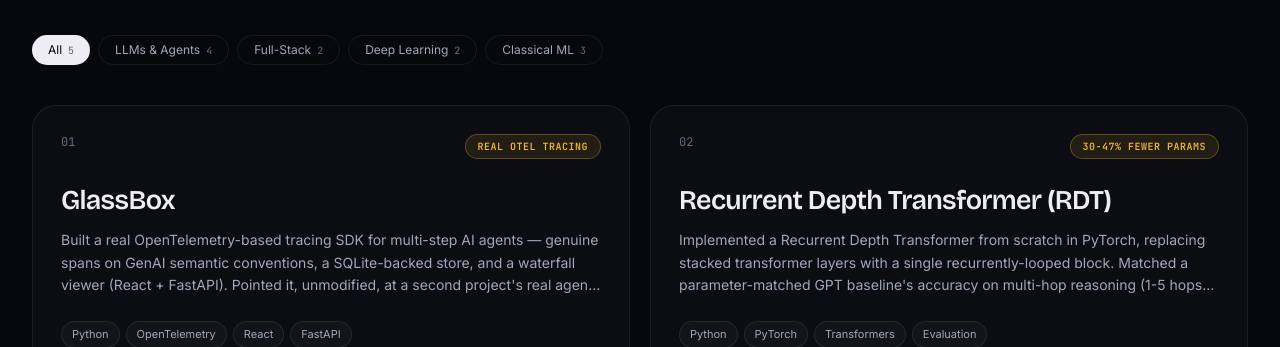
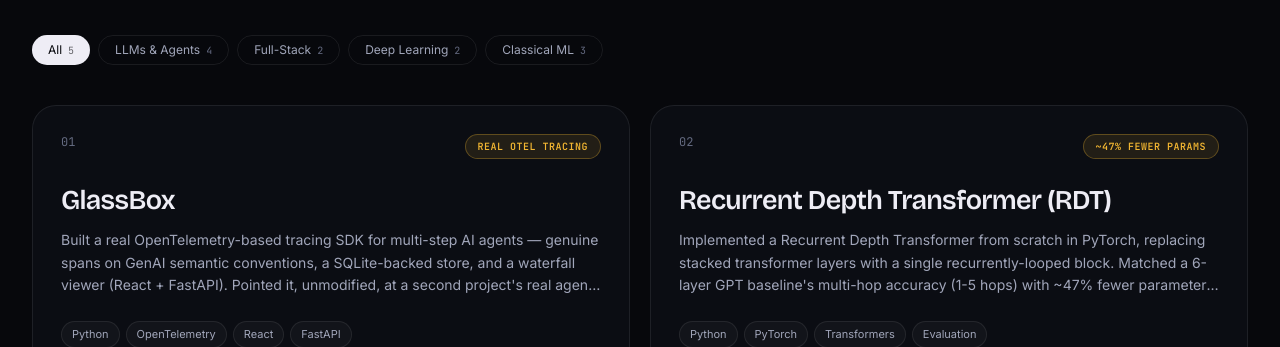
Before and after one commit to PrathibhaDevkar/prathibha-portfolio, a Next.js app: page / in a window 1280 px wide. Shown: the part 2160-2507 px from the top of the page. Built offline with nearby package versions, Linux system fonts and the light colour scheme.

Commit message:
Correct project numbers and Net Load wording

```diff
--- a/data/experience.ts
+++ b/data/experience.ts
@@ -7,7 +7,7 @@
     location: "Arlington, TX",
     description: [
       "Refactored a 6-service Docker stack (Mosquitto MQTT, InfluxDB, Grafana, a FastAPI Data Hub, Python collectors) into a single self-contained FastAPI application with an embedded dashboard, eliminating the Docker/Grafana/MQTT infrastructure dependency entirely.",
-      "Integrated live telemetry from three hardware APIs — LG ThinQ (AC), Rheem EcoNet (water heater), and Enphase (solar) — into a unified REST API computing a real-time Net Load metric (solar minus HVAC/HWH draw), via a background asyncio collector refreshing every 60 seconds."
+      "Integrated live telemetry from three hardware APIs — LG ThinQ (AC), Rheem EcoNet (water heater), and Enphase (solar) — into a unified REST API refreshed every 60 seconds by a background asyncio collector, behind a dashboard that charts real-time net load (solar minus HVAC/HWH draw)."
     ]
   },
   {
--- a/data/projects.ts
+++ b/data/projects.ts
@@ -20,10 +20,10 @@
   },
   {
     title: "Recurrent Depth Transformer (RDT)",
-    description: "Implemented a Recurrent Depth Transformer from scratch in PyTorch, replacing stacked transformer layers with a single recurrently-looped block. Matched a parameter-matched GPT baseline's accuracy on multi-hop reasoning (1-5 hops) at 30-47% fewer parameters, then ran inference-time loop-scaling experiments (6/10/14 loops). Built a tool-calling agent on top of it, caught a misleading evaluation metric reporting 100% completion regardless of correctness, and rewrote the harness to report results honestly.",
+    description: "Implemented a Recurrent Depth Transformer from scratch in PyTorch, replacing stacked transformer layers with a single recurrently-looped block. Matched a 6-layer GPT baseline's multi-hop accuracy (1-5 hops) with ~47% fewer parameters; running extra loops at inference (6/10/14) did not extend accuracy past the trained depths. Built a tool-calling agent on top of it, caught a misleading evaluation metric reporting 100% completion regardless of correctness, and rewrote the harness to report results honestly.",
     tags: ["Python", "PyTorch", "Transformers", "Evaluation"],
     categories: ["Deep Learning", "LLMs & Agents"],
-    stats: "30-47% Fewer Params",
+    stats: "~47% Fewer Params",
     githubLink: "https://github.com/PrathibhaDevkar/rdt_transformer"
   },
   {
@@ -44,7 +44,7 @@
   },
   {
     title: "Apex F1 Predictor",
-    description: "Full-stack ML app forecasting Formula 1 race outcomes from historical race data (2023+) with a RandomForestClassifier and a FastAPI backend, including autonomous retraining after each race and WebSocket-based live telemetry. Reached AUC of 0.97/0.91/0.82 for win/podium/points-finish probability; exact finishing-position prediction is harder (~4-position MAE), a limitation surfaced directly in the app rather than hidden.",
+    description: "Full-stack ML app forecasting Formula 1 race outcomes from historical race data (2023+) with a RandomForestClassifier and a FastAPI backend, including autonomous retraining after each race and WebSocket-based live telemetry. Reached AUC of 0.97/0.94/0.84 for win/podium/points-finish probability on a chronological hold-out of the most recent races; exact finishing-position prediction is harder (~3.6-position MAE), a limitation surfaced directly in the app rather than hidden.",
     tags: ["Python", "FastAPI", "scikit-learn", "WebSocket"],
     categories: ["Classical ML", "Full-Stack"],
     stats: "0.97 AUC (Win)",
```
